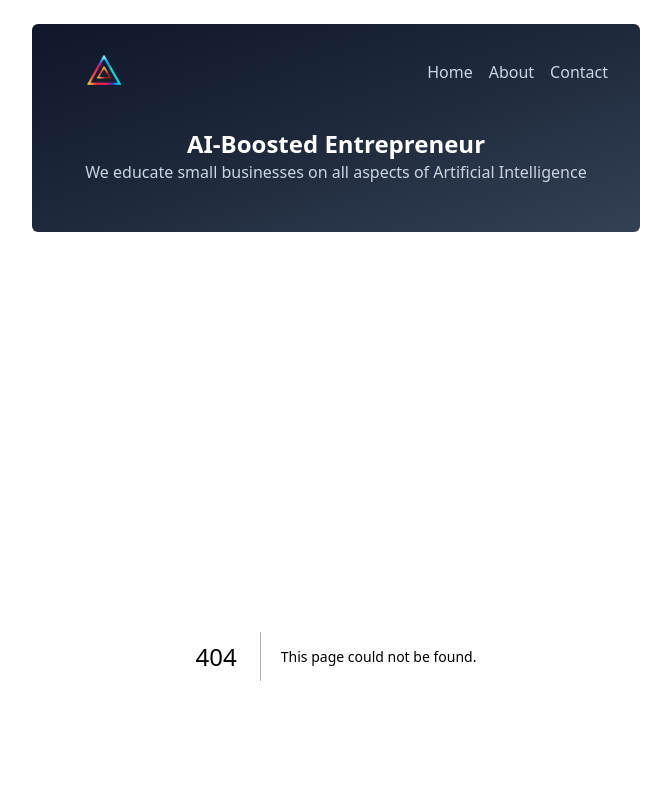
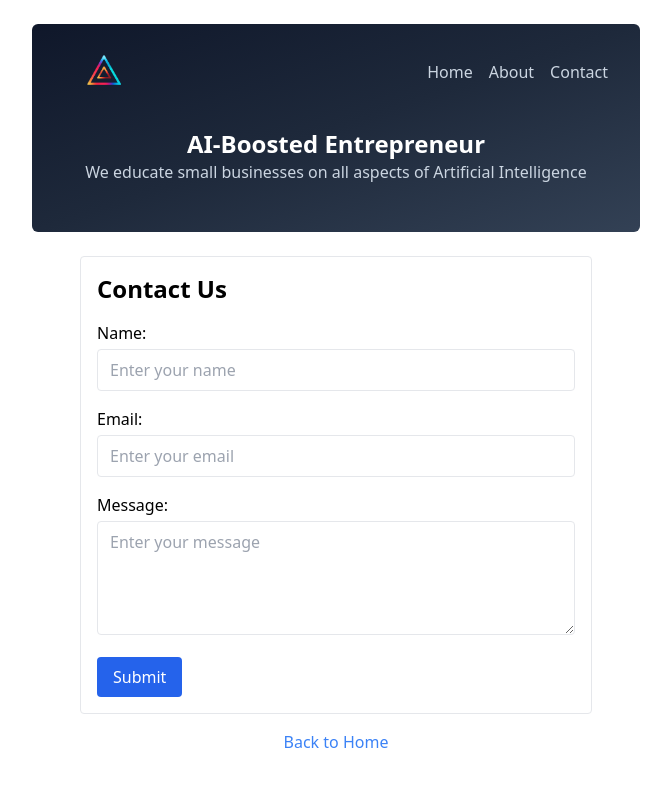
Before and after one commit to CalderonVasquez/ai_blog, a Next.js app: page /contact in a window 1280 px wide. Before the commit this address had no page. Shown: the top 800 px of the page, without its empty margins (304-975 px from the left). Built offline with nearby package versions, Linux system fonts and the light colour scheme.

Commit message:
add contact form frontend

```diff
--- /dev/null
+++ b/app/contact/page.tsx
@@ -0,0 +1,47 @@
+import React from 'react'
+
+const ContactForm = () => {
+  return (
+    <form className="max-w-lg mx-auto p-4 border rounded">
+      <h2 className="text-2xl font-bold mb-4">Contact Us</h2>
+      <div className="mb-4">
+        <label htmlFor="name" className="block font-medium mb-1">Name:</label>
+        <input
+          type="text"
+          id="name"
+          name="name"
+          className="w-full px-3 py-2 border rounded"
+          placeholder="Enter your name"
+        />
+      </div>
+      <div className="mb-4">
+        <label htmlFor="email" className="block font-medium mb-1">Email:</label>
+        <input
+          type="email"
+          id="email"
+          name="email"
+          className="w-full px-3 py-2 border rounded"
+          placeholder="Enter your email"
+        />
+      </div>
+      <div className="mb-4">
+        <label htmlFor="message" className="block font-medium mb-1">Message:</label>
+        <textarea
+          id="message"
+          name="message"
+          rows="4"
+          className="w-full px-3 py-2 border rounded"
+          placeholder="Enter your message"
+        />
+      </div>
+      <button
+        type="submit"
+        className="bg-blue-600 text-white px-4 py-2 rounded hover:bg-blue-700"
+      >
+        Submit
+      </button>
+    </form>
+  );
+};
+
+export default ContactForm;
```
